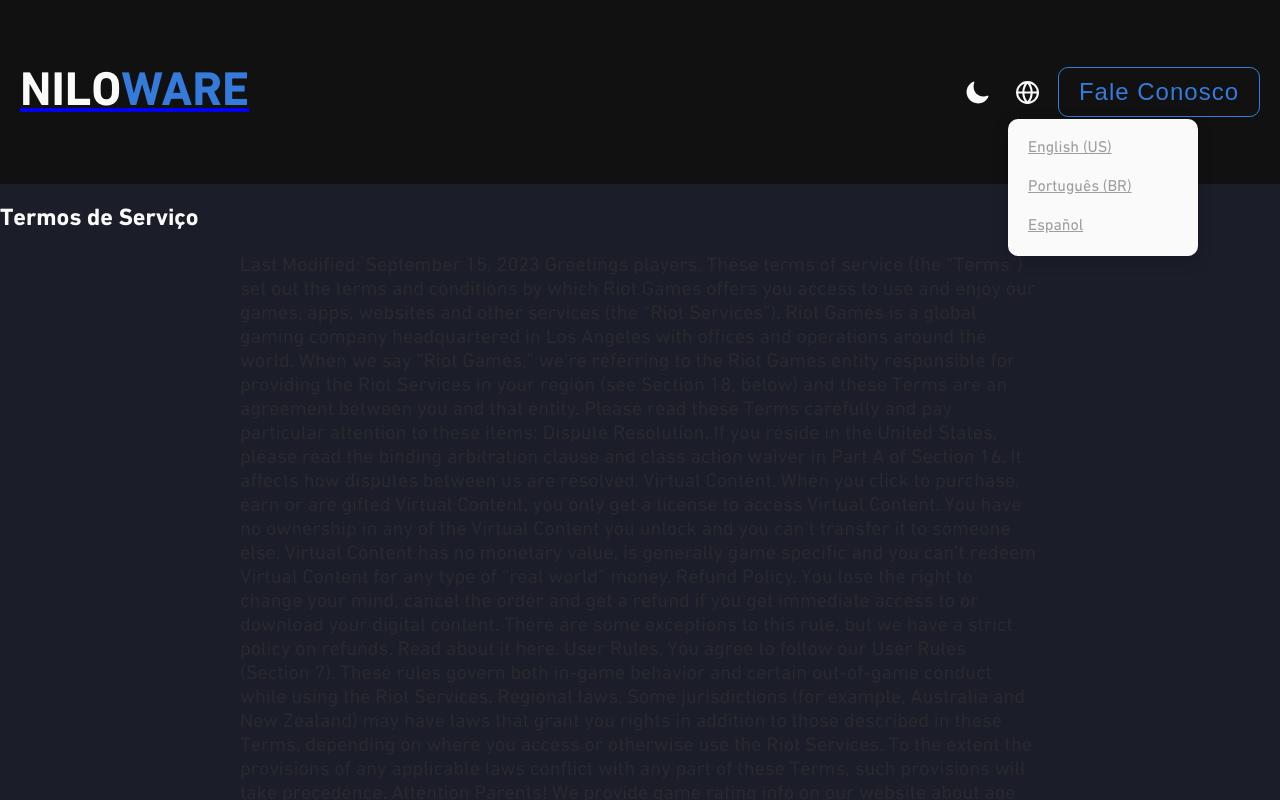
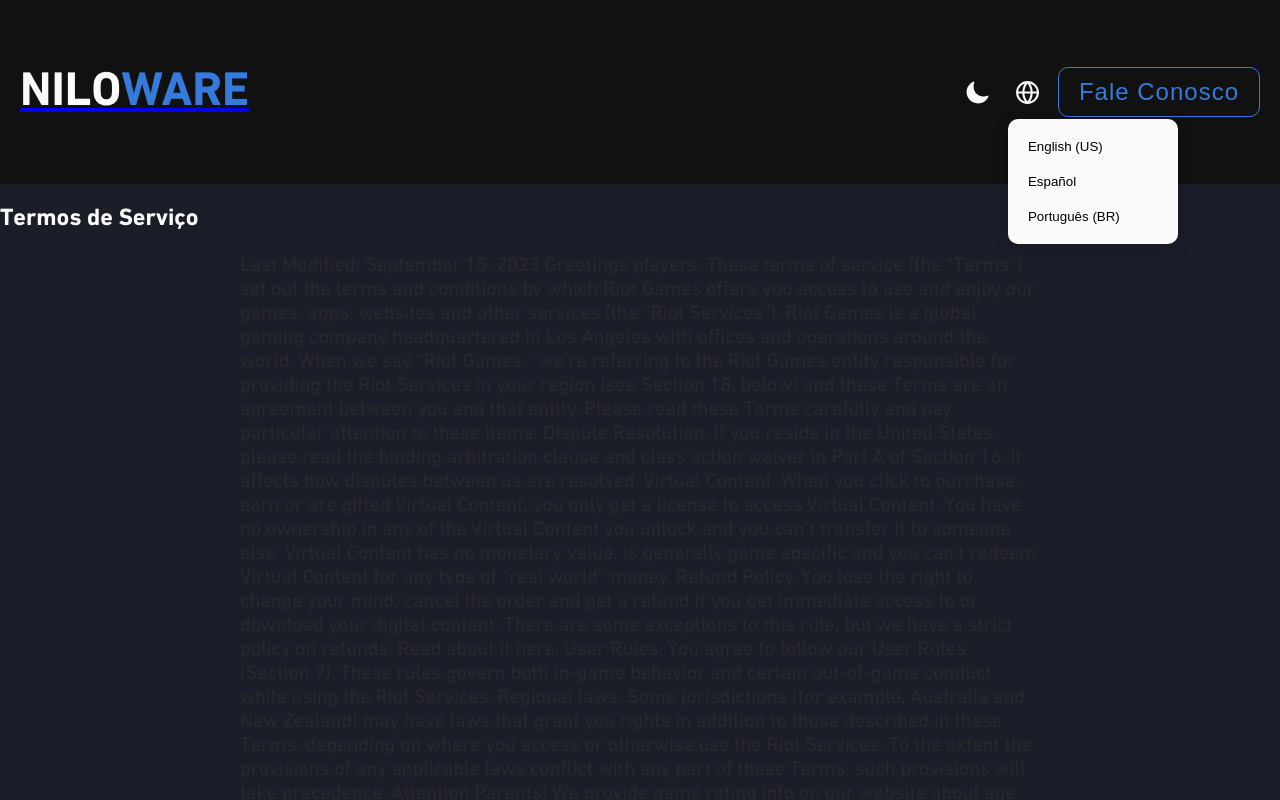
Before and after one commit to mjuliamiosso/niloware, a Next.js app: page /en/tos in a window 1280 px wide. Both pictures are taken after a click on the button 1027 px from the left and 92 px from the top of the page. Shown: the top 800 px of the page. Built offline with nearby package versions, Linux system fonts and the light colour scheme.

Commit message:
add language toggle language sort and function

```diff
--- a/app/components/LanguageToggle/LanguaToggle.module.scss
+++ b/app/components/LanguageToggle/LanguaToggle.module.scss
@@ -37,10 +37,9 @@
   border-radius: 10px;
   background-color: $light-bg;
   width: 150px;
-  gap: 20px;
   align-items: flex-start;
   box-shadow: 0px 4px 16px 0px rgba(0, 0, 0, .2);
-  padding: 20px;
+  padding: 10px;
   margin-top: 7px;
 
   a {
@@ -58,3 +57,30 @@
     display: flex;
   }
 }
+
+.languageOption {
+  display: flex;
+  align-items: center;
+  justify-content: space-between;
+  cursor: pointer;
+  background: none;
+  border: none;
+  width: 100%;
+  text-align: left;
+  padding: 10px;
+
+  &:hover {
+    background-color: #f0f0f0;
+  }
+
+  &.active {
+    font-weight: bold;
+    color: $primary;
+  }
+}
+
+.checkIcon {
+  width: 20px;
+  height: 20px;
+  margin-left: 8px;
+}
--- a/app/components/LanguageToggle/LanguageToggle.tsx
+++ b/app/components/LanguageToggle/LanguageToggle.tsx
@@ -2,9 +2,8 @@
 
 import React, { useState } from 'react';
 import { usePathname, useRouter, useParams } from 'next/navigation';
-import { LuGlobe } from "react-icons/lu";
+import { LuGlobe, LuCheck } from "react-icons/lu";
 import styles from './LanguaToggle.module.scss'
-import Link from 'next/link';
 import classNames from 'classnames';
 
 const languages = [
@@ -12,6 +11,8 @@ const languages = [
     { code: 'pt-br', label: 'Português (BR)' },
     { code: 'es', label: 'Español' },
 ];
+
+const sortedLanguages = languages.sort((a, b) => a.label.localeCompare(b.label));
 
 const LanguageToggle = () => {
     const router = useRouter();
@@ -34,15 +35,6 @@ const LanguageToggle = () => {
 
     return (
         <div>
-            {/* {languages.map((language) => (
-                <button
-                    key={language.code}
-                    onClick={() => handleLanguageChange(language.code)}
-                    disabled={language.code === currentLocale}
-                >
-                    {language.label}
-                </button>
-            ))} */}
             <button
                 className={styles.toggleButton}
                 onClick={toggleMenu}>
@@ -52,18 +44,19 @@ const LanguageToggle = () => {
                 styles.links,
                 { [styles.open]: isOpen })
             }>
-                <Link
-                    href={''}>
-                    English (US)
-                </Link>
-                <Link
-                    href={''}>
-                    Português (BR)
-                </Link>
-                <Link
-                    href={''}>
-                    Español
-                </Link>
+                {sortedLanguages.map((language) => (
+                    <button
+                        key={language.code}
+                        onClick={() => handleLanguageChange(language.code)}
+                        className={classNames(styles.languageOption, {
+                            [styles.active]: language.code === currentLocale,
+                        })}
+                        disabled={language.code === currentLocale}
+                    >
+                        {language.label}
+                        {language.code === currentLocale && <LuCheck className={styles.checkIcon} />}
+                    </button>
+                ))}
             </div>
         </div>
     );
```
